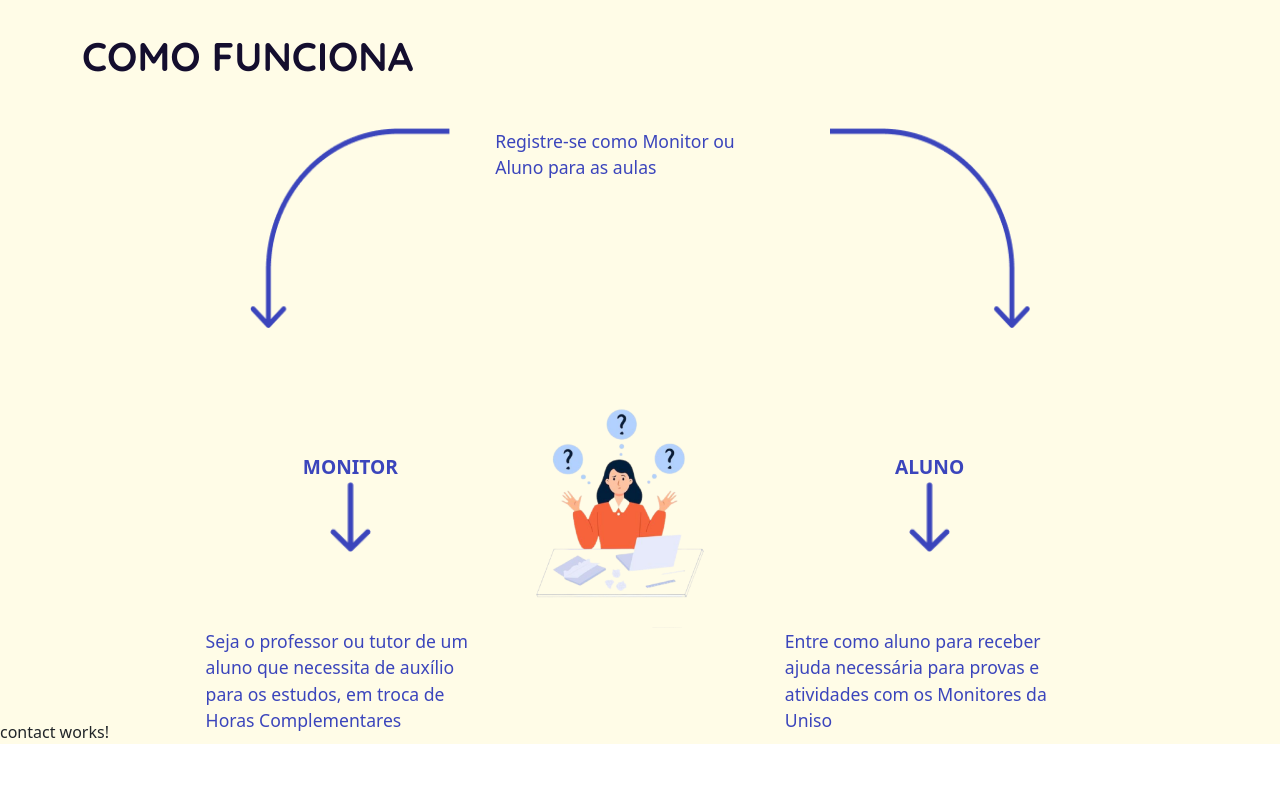
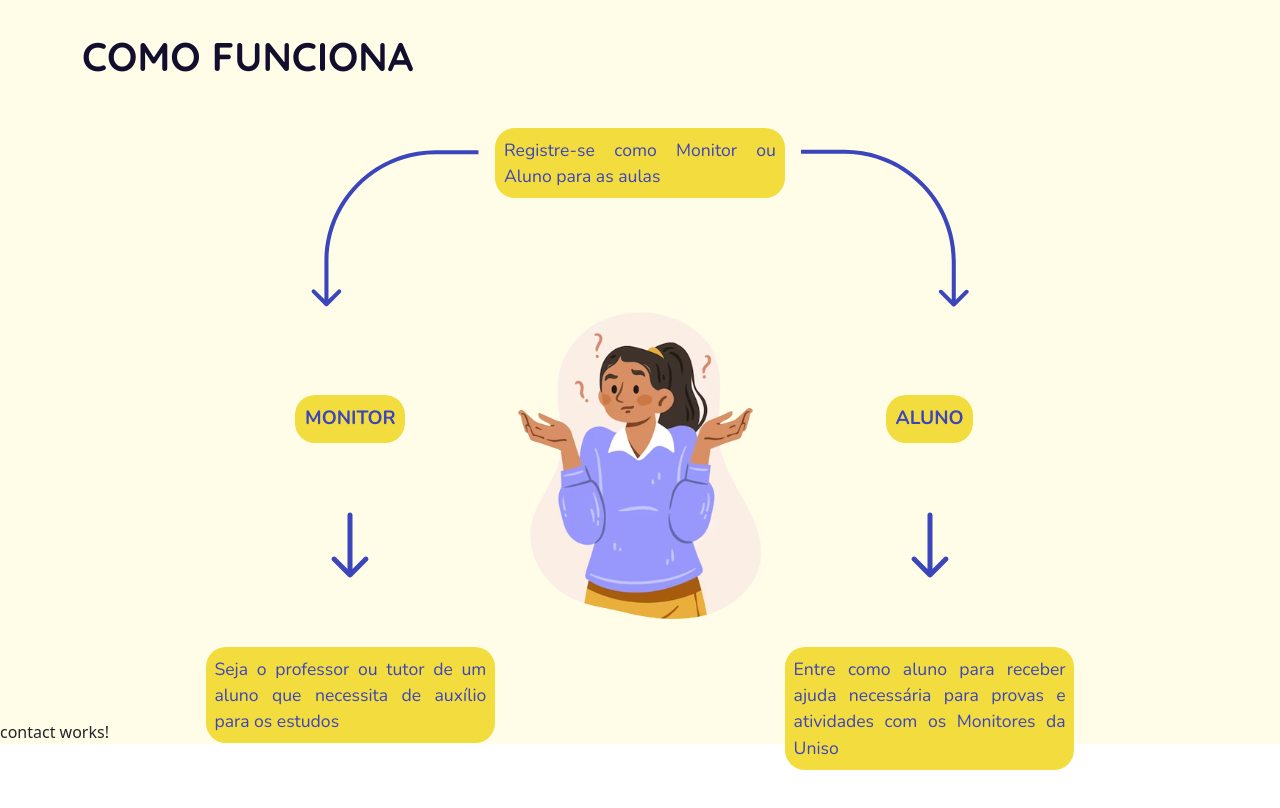
Before and after one commit to rafakid01/PROJETO_INTEGRADOR, an Angular app in the folder projeto-angular/: page / in a window 1280 px wide. Shown: the part 1100-1908 px from the top of the page. Built offline with nearby package versions, Linux system fonts and the light colour scheme.

Commit message:
finalização tela de funcionamento

```diff
--- a/projeto-angular/src/app/components/how-works/how-works.component.css
+++ b/projeto-angular/src/app/components/how-works/how-works.component.css
@@ -1,8 +1,24 @@
+/* DETERMINAR O TAMANHO DA TELA */
+
 body {
     background-color: var(--background-color);
     padding: 7em 0;
     height: 100vh;
 }
+
+/* FONTE */
+
+p {
+    font-family: "Nunito";
+}
+
+/* CENTRALIZAÇÃO DO CONTAINER */
+
+.container {
+    justify-content: center;
+}
+
+/* CONFIGURAÇÃO DO TÍTULO */
 
 .title {
     padding-bottom: 3em;
@@ -14,26 +30,48 @@ body {
     font-family: "Quicksand";
 }
 
-.container {
+/* CONTAINER IMAGEM */
+
+.image-container {
+    display: flex;
     justify-content: center;
+    align-items: center;
 }
+
+.image-container img {
+    margin-top: -3em;
+    width: 250px;
+}
+
+/* CONTAINER DE EXPLICAÇÃO GERAL*/
 
 .explanation-main {
     width: 80%;
     display: grid;
     grid-template-columns: 1fr 1fr 1fr;
-    grid-template-rows: 1fr 1fr 1fr;
+    grid-template-rows: .5fr 1fr .5fr;
 }
 
-.arrow-container {
+/* CONTAINER DAS SETAS */
+
+.arrow-container-one,
+.arrow-container-two {
     display: flex;
-    justify-content: center;
+}
+
+.arrow-container-one {
+    justify-content: flex-end;
+}
+
+.arrow-container-two {
+    justify-content: flex-start;
 }
 
 .arr-1,
 .arr-2 {
     width: 200px;
     height: 200px;
+    padding: 0 1em;
 }
 
 .arr-3,
@@ -42,20 +80,31 @@ body {
     height: 70px;
 }
 
+/* CONTAINERS 1 - 5 */
+
+.explanation-container p {
+    background-color: var(--detail-two-color);
+    padding: .5em;
+    border-radius: 20px;
+}
+
+/* CONTAINER 2 E 3 */
+
 .ex-2,
 .ex-3 {
     display: flex;
     flex-direction: column;
-    justify-content: center;
     align-items: center;
+    justify-content: space-evenly;
 }
-
 
 .ex-2 p,
 .ex-3 p {
     font-weight: bold;
     font-size: calc(1vw + .4em);
 }
+
+/* CONTAINER 1, 4 E 5 */
 
 .ex-1,
 .ex-4,
@@ -65,4 +114,5 @@ body {
 
 .text {
     color: var(--text-two-color);
+    text-align: justify;
 }
--- a/projeto-angular/src/app/components/how-works/how-works.component.html
+++ b/projeto-angular/src/app/components/how-works/how-works.component.html
@@ -1,34 +1,78 @@
 <body id="how-it-works">
-  <div class="container">
+  <div class="container container-lg">
     <div class="title">
       <h1>{{ "Como funciona" | uppercase }}</h1>
     </div>
-    <div class="container row">
+    <div class="row justify-content-center">
       <div class="explanation-main">
-        <div class="arrow-container">
-          <img src="/assets/img/arrow1.png" alt="" class="arr-1" />
+        <div class="arrow-container-one">
+          <svg
+            class="arr-1"
+            xmlns="http://www.w3.org/2000/svg"
+            width="208"
+            height="194"
+            viewBox="0 0 208 194"
+          >
+            <path
+              d="M154.123 3.1235L154.123 0.623498L154.123 3.1235ZM19.1234 138.123L21.6234 138.123L19.1234 138.123ZM20.8912 193.138C19.9148 194.115 18.3319 194.115 17.3556 193.138L1.44574 177.229C0.469426 176.252 0.469432 174.669 1.44574 173.693C2.42205 172.717 4.00497 172.717 4.98127 173.693L19.1234 187.835L33.2655 173.693C34.2418 172.717 35.8248 172.717 36.8011 173.693C37.7774 174.669 37.7774 176.252 36.8011 177.229L20.8912 193.138ZM207.371 5.62349L154.123 5.6235L154.123 0.623498L207.371 0.623494L207.371 5.62349ZM21.6234 138.123L21.6234 191.371H16.6234L16.6234 138.123L21.6234 138.123ZM154.123 5.6235C80.9457 5.62352 21.6235 64.9457 21.6234 138.123L16.6234 138.123C16.6235 62.1843 78.1843 0.623511 154.123 0.623498L154.123 5.6235Z"
+              fill="#3B45BC"
+            />
+          </svg>
         </div>
         <div class="explanation-container ex-1">
           <p class="text">Registre-se como Monitor ou Aluno para as aulas</p>
         </div>
-        <div class="arrow-container">
-          <img src="/assets/img/arrow2.png" alt="" class="arr-2" />
+        <div class="arrow-container-two">
+          <svg
+            class="arr-2"
+            xmlns="http://www.w3.org/2000/svg"
+            width="207"
+            height="194"
+            viewBox="0 0 207 194"
+          >
+            <path
+              d="M53.2467 3.1235L53.2467 0.623498L53.2467 3.1235ZM188.247 138.123L185.747 138.123L188.247 138.123ZM186.479 193.138C187.455 194.115 189.038 194.115 190.014 193.138L205.924 177.229C206.901 176.252 206.901 174.669 205.924 173.693C204.948 172.717 203.365 172.717 202.389 173.693L188.247 187.835L174.105 173.693C173.128 172.717 171.545 172.717 170.569 173.693C169.593 174.669 169.593 176.252 170.569 177.229L186.479 193.138ZM-0.000438823 5.62349L53.2467 5.6235L53.2467 0.623498L-0.000446578 0.623494L-0.000438823 5.62349ZM185.747 138.123L185.747 191.371H190.747L190.747 138.123L185.747 138.123ZM53.2467 5.6235C126.424 5.62352 185.747 64.9457 185.747 138.123L190.747 138.123C190.747 62.1843 129.186 0.623511 53.2467 0.623498L53.2467 5.6235Z"
+              fill="#3B45BC"
+            />
+          </svg>
         </div>
         <div class="explanation-container ex-2">
           <p class="text">MONITOR</p>
-          <img src="/assets/img/arrow-reto.png" alt="" class="arr-3" />
+          <svg
+            class="arr-3"
+            xmlns="http://www.w3.org/2000/svg"
+            width="38"
+            height="66"
+            viewBox="0 0 38 66"
+          >
+            <path
+              d="M21.5 3C21.5 1.61929 20.3807 0.5 19 0.5C17.6193 0.5 16.5 1.61929 16.5 3H21.5ZM17.2322 64.7678C18.2085 65.7441 19.7915 65.7441 20.7678 64.7678L36.6777 48.8579C37.654 47.8816 37.654 46.2986 36.6777 45.3223C35.7014 44.346 34.1184 44.346 33.1421 45.3223L19 59.4645L4.85786 45.3223C3.88155 44.346 2.29864 44.346 1.32233 45.3223C0.34602 46.2986 0.34602 47.8816 1.32233 48.8579L17.2322 64.7678ZM16.5 3L16.5 63H21.5L21.5 3H16.5Z"
+              fill="#3B45BC"
+            />
+          </svg>
         </div>
         <div class="image-container">
-          <img src="/assets/img/women.png" width="250px" alt="" />
+          <img src="/assets/img/women.svg" alt="" />
         </div>
         <div class="explanation-container ex-3">
           <p class="text">ALUNO</p>
-          <img src="/assets/img/arrow-reto.png" alt="" class="arr-4" />
+          <svg
+            class="arr-4"
+            xmlns="http://www.w3.org/2000/svg"
+            width="38"
+            height="66"
+            viewBox="0 0 38 66"
+          >
+            <path
+              d="M21.5 3C21.5 1.61929 20.3807 0.5 19 0.5C17.6193 0.5 16.5 1.61929 16.5 3H21.5ZM17.2322 64.7678C18.2085 65.7441 19.7915 65.7441 20.7678 64.7678L36.6777 48.8579C37.654 47.8816 37.654 46.2986 36.6777 45.3223C35.7014 44.346 34.1184 44.346 33.1421 45.3223L19 59.4645L4.85786 45.3223C3.88155 44.346 2.29864 44.346 1.32233 45.3223C0.34602 46.2986 0.34602 47.8816 1.32233 48.8579L17.2322 64.7678ZM16.5 3L16.5 63H21.5L21.5 3H16.5Z"
+              fill="#3B45BC"
+            />
+          </svg>
         </div>
         <div class="explanation-container ex-4">
           <p class="text">
             Seja o professor ou tutor de um aluno que necessita de auxílio para
-            os estudos, em troca de Horas Complementares
+            os estudos
           </p>
         </div>
         <div class="empty"></div>
```
Also changed, not shown: projeto-angular/src/assets/img/women.png (deleted), projeto-angular/src/assets/img/women.svg (added).
